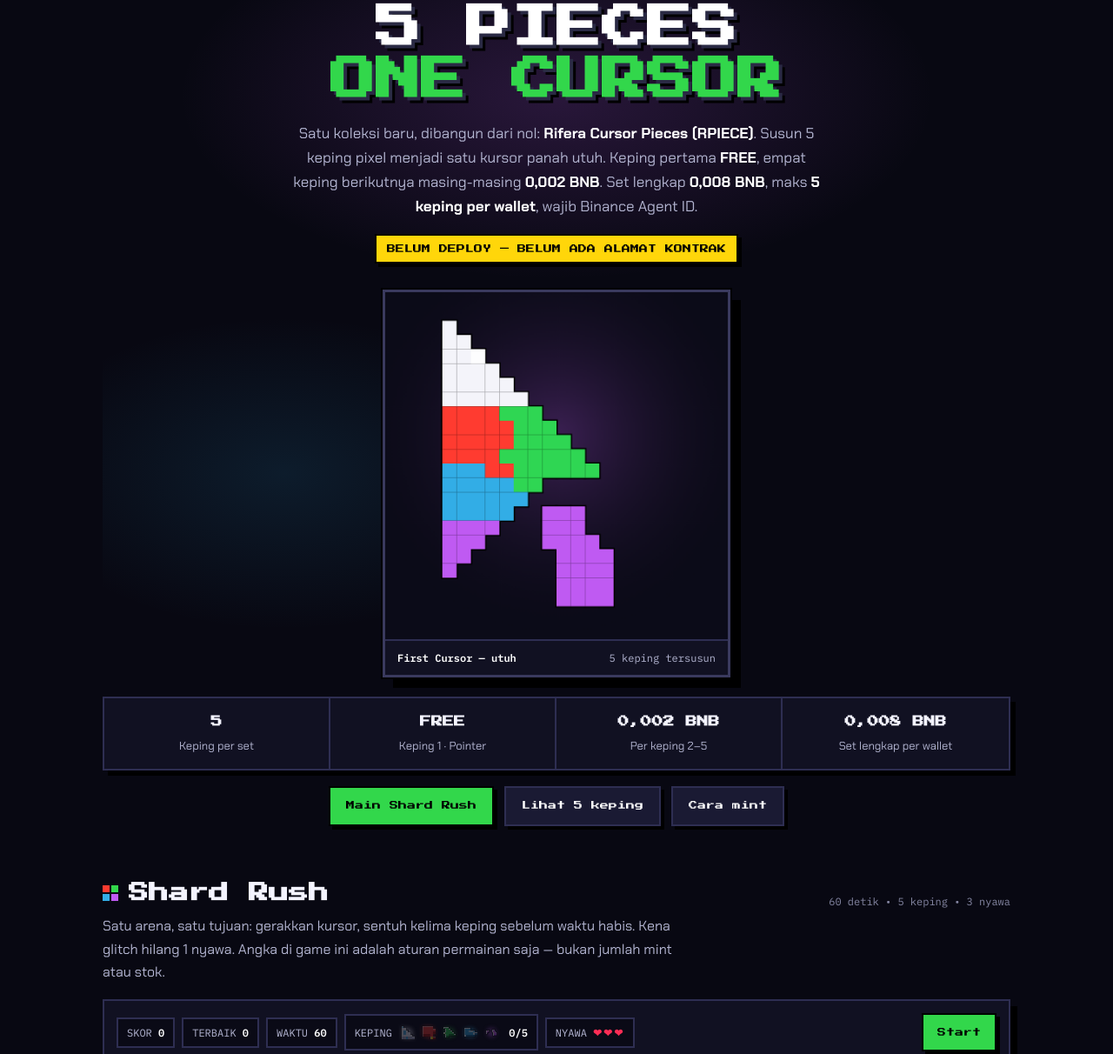
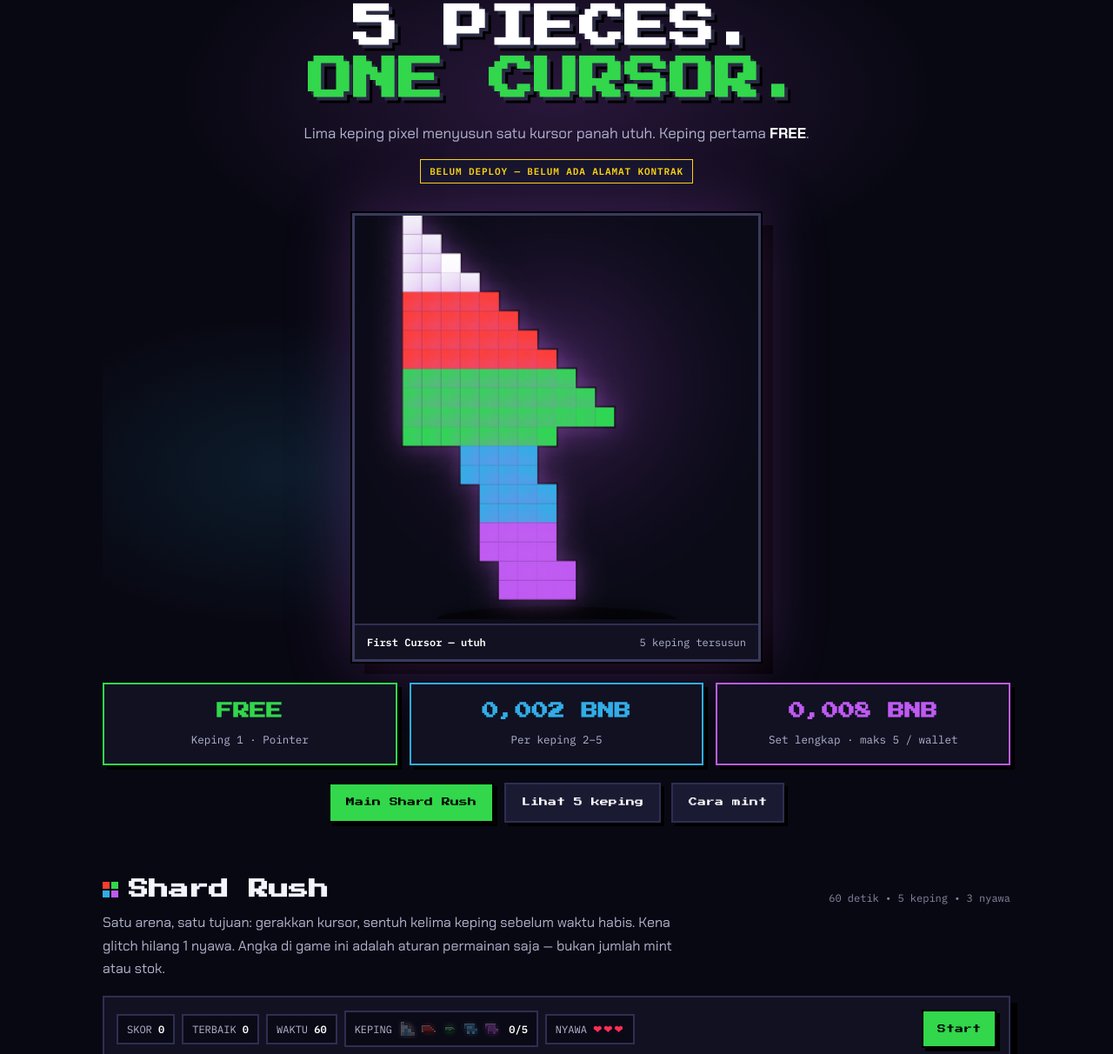
Before and after one commit to Rifera-creator/Rifftera, a plain HTML site: page index.html in a window 1280 px wide. Shown: the part 140-1352 px from the top of the page at 87% size. Drawn offline with Linux system fonts and the light colour scheme.

Commit message:
Fix cursor mask: single tail, no fork, no gap

```diff
--- a/index.html
+++ b/index.html
@@ -41,17 +41,16 @@ canvas.piece-art{image-rendering:pixelated;display:block}
 .hero h1 em{font-style:normal;color:var(--green)}
 .hero p{position:relative;max-width:620px;margin:16px auto 0;color:var(--muted);font-size:17px;line-height:1.65}
 .hero p b{color:#fff}
-.badge{display:inline-block;position:relative;margin-top:18px;font-family:"Press Start 2P";font-size:10px;background:var(--yellow);color:#000;border:2px solid #000;box-shadow:4px 4px 0 #000;padding:10px 12px}
-.hero-cursor{position:relative;margin:30px auto 4px;width:min(400px,88vw);border:3px solid #3a3a5e;background:#0b0b18;box-shadow:0 0 0 2px #000,12px 12px 0 #000}
+.badge{display:inline-block;position:relative;margin-top:16px;font-family:"IBM Plex Mono";font-size:11px;font-weight:600;letter-spacing:.08em;background:#14142a;color:var(--yellow);border:1.5px solid var(--yellow);padding:6px 10px}
+.hero-cursor{position:relative;margin:34px auto 4px;width:min(470px,94vw);border:3px solid #3a3a5e;background:#0b0b18;box-shadow:0 0 0 2px #000,0 0 70px rgba(191,90,242,.28),14px 14px 0 #000}
 .hero-cursor canvas{width:100%;height:auto}
 .hero-cursor figcaption{display:flex;justify-content:space-between;gap:8px;padding:12px 14px;border-top:2px solid var(--line);font-family:"IBM Plex Mono";font-size:12px;color:var(--muted);background:var(--panel);text-align:left}
 .hero-cursor figcaption b{color:#fff}
-.stats{display:grid;grid-template-columns:repeat(4,1fr);border:2px solid var(--line);background:var(--panel);box-shadow:6px 6px 0 #000;margin:22px 0 18px;position:relative}
-.stat{padding:17px;border-right:2px solid var(--line)}
-.stat:last-child{border-right:0}
-.stat b{font-family:"Press Start 2P";font-size:13px;display:block;margin-bottom:7px;line-height:1.5}
-.stat span{color:var(--muted);font-size:13px}
-@media(max-width:700px){.stats{grid-template-columns:1fr 1fr}.stat:nth-child(2){border-right:0}.stat:nth-child(1),.stat:nth-child(2){border-bottom:2px solid var(--line)}}
+.chips3{display:grid;grid-template-columns:repeat(3,1fr);gap:14px;margin:24px 0 20px;position:relative}
+.chip3{--cc:#fff;border:2px solid var(--cc);background:var(--panel);box-shadow:5px 5px 0 #000;padding:18px 14px;text-align:center}
+.chip3 b{font-family:"Press Start 2P";font-size:clamp(14px,3.4vw,19px);display:block;color:var(--cc);line-height:1.4;margin-bottom:8px}
+.chip3 span{color:var(--muted);font-size:12.5px;font-family:"IBM Plex Mono"}
+@media(max-width:640px){.chips3{grid-template-columns:1fr}}
 .hero-cta{display:flex;gap:12px;justify-content:center;flex-wrap:wrap;position:relative}
 .hero-cta .btn{padding:14px 18px}
 section{padding:52px 0 8px}
@@ -141,18 +140,17 @@ footer{margin-top:60px;border-top:2px solid var(--line);padding:26px 0 36px;colo
 <main id="top" class="wrap">
   <div class="hero">
     <div class="kicker">Rifera Cursor Pieces &bull; RPIECE &bull; BNB Chain</div>
-    <h1>5 PIECES<br><em>ONE CURSOR</em></h1>
-    <p>Satu koleksi baru, dibangun dari nol: <b>Rifera Cursor Pieces (RPIECE)</b>. Susun 5 keping pixel menjadi satu kursor panah utuh. Keping pertama <b>FREE</b>, empat keping berikutnya masing-masing <b>0,002 BNB</b>. Set lengkap <b>0,008 BNB</b>, maks <b>5 keping per wallet</b>, wajib Binance Agent ID.</p>
+    <h1>5 PIECES.<br><em>ONE CURSOR.</em></h1>
+    <p>Lima keping pixel menyusun satu kursor panah utuh. Keping pertama <b>FREE</b>.</p>
     <div><span class="badge">BELUM DEPLOY — BELUM ADA ALAMAT KONTRAK</span></div>
     <figure class="hero-cursor" style="margin-left:auto;margin-right:auto">
       <canvas id="heroCursor" width="400" height="400" role="img" aria-label="Kursor panah pixel utuh tersusun dari 5 keping RPIECE"></canvas>
       <figcaption><span><b>First Cursor — utuh</b></span><span>5 keping tersusun</span></figcaption>
     </figure>
-    <div class="stats">
-      <div class="stat"><b>5</b><span>Keping per set</span></div>
-      <div class="stat"><b>FREE</b><span>Keping 1 · Pointer</span></div>
-      <div class="stat"><b>0,002 BNB</b><span>Per keping 2–5</span></div>
-      <div class="stat"><b>0,008 BNB</b><span>Set lengkap per wallet</span></div>
+    <div class="chips3">
+      <div class="chip3" style="--cc:#32d74b"><b>FREE</b><span>Keping 1 · Pointer</span></div>
+      <div class="chip3" style="--cc:#32ade6"><b>0,002 BNB</b><span>Per keping 2–5</span></div>
+      <div class="chip3" style="--cc:#bf5af2"><b>0,008 BNB</b><span>Set lengkap · maks 5 / wallet</span></div>
     </div>
     <div class="hero-cta">
       <a class="btn btn-green" href="#game">Main Shard Rush</a>
@@ -191,13 +189,13 @@ footer{margin-top:60px;border-top:2px solid var(--line);padding:26px 0 36px;colo
 
   <section id="pieces">
     <div class="sec-head"><h2><span class="dots"><i></i><i></i><i></i><i></i></span> Lima keping</h2><span class="sec-note">RPIECE &bull; BELUM DEPLOY</span></div>
-    <p class="sec-sub">Setiap keping adalah pecahan asli dari satu kursor pixel yang sama — garis patahnya bergerigi dan saling mengunci. Mint berurutan, tidak bisa loncat: mulai dari Pointer, selesai di Void.</p>
+    <p class="sec-sub">Setiap keping adalah satu pita horizontal dari kursor pixel yang sama — lima warna bertumpuk menyusun satu panah utuh. Mint berurutan, tidak bisa loncat: mulai dari Pointer, selesai di Void.</p>
     <div class="pieces">
       <article class="piece" style="--pc:#eef0ff;--pg:rgba(238,240,255,.28)"><div class="piece-stage"><canvas class="shard-piece" data-piece="0" width="300" height="300" role="img" aria-label="Keping 1 Pointer — ujung lancip kursor pixel"></canvas></div><div class="pnum">KEPING 01 / 05</div><h3>1 · Pointer</h3><p>Ujung lancip. Titik mulai setiap kursor.</p><span class="price free">FREE</span></article>
-      <article class="piece" style="--pc:#ff3b30;--pg:rgba(255,59,48,.3)"><div class="piece-stage"><canvas class="shard-piece" data-piece="1" width="300" height="300" role="img" aria-label="Keping 2 Ember — badan kiri kursor pixel bergerigi"></canvas></div><div class="pnum">KEPING 02 / 05</div><h3>2 · Ember</h3><p>Badan bara. Menyala setelah Pointer terpasang.</p><span class="price paid">0,002 BNB</span></article>
-      <article class="piece" style="--pc:#32d74b;--pg:rgba(50,215,75,.28)"><div class="piece-stage"><canvas class="shard-piece" data-piece="2" width="300" height="300" role="img" aria-label="Keping 3 Verdant — diagonal tengah kursor pixel"></canvas></div><div class="pnum">KEPING 03 / 05</div><h3>3 · Verdant</h3><p>Diagonal hijau. Penyeimbang di tengah susunan.</p><span class="price paid">0,002 BNB</span></article>
-      <article class="piece" style="--pc:#32ade6;--pg:rgba(50,173,230,.3)"><div class="piece-stage"><canvas class="shard-piece" data-piece="3" width="300" height="300" role="img" aria-label="Keping 4 Frost — pinggang kursor pixel bertakik"></canvas></div><div class="pnum">KEPING 04 / 05</div><h3>4 · Frost</h3><p>Pinggang es. Mengunci bentuk kursor.</p><span class="price paid">0,002 BNB</span></article>
-      <article class="piece" style="--pc:#bf5af2;--pg:rgba(191,90,242,.32)"><div class="piece-stage"><canvas class="shard-piece" data-piece="4" width="300" height="300" role="img" aria-label="Keping 5 Void — ekor kursor pixel bercabang"></canvas></div><div class="pnum">KEPING 05 / 05</div><h3>5 · Void</h3><p>Ekor terakhir. Kursor utuh dan siap staking.</p><span class="price paid">0,002 BNB</span></article>
+      <article class="piece" style="--pc:#ff3b30;--pg:rgba(255,59,48,.3)"><div class="piece-stage"><canvas class="shard-piece" data-piece="1" width="300" height="300" role="img" aria-label="Keping 2 Ember — pita kedua kursor pixel"></canvas></div><div class="pnum">KEPING 02 / 05</div><h3>2 · Ember</h3><p>Badan bara. Menyala setelah Pointer terpasang.</p><span class="price paid">0,002 BNB</span></article>
+      <article class="piece" style="--pc:#32d74b;--pg:rgba(50,215,75,.28)"><div class="piece-stage"><canvas class="shard-piece" data-piece="2" width="300" height="300" role="img" aria-label="Keping 3 Verdant — pita tengah kursor pixel"></canvas></div><div class="pnum">KEPING 03 / 05</div><h3>3 · Verdant</h3><p>Pita hijau. Penyeimbang di tengah susunan.</p><span class="price paid">0,002 BNB</span></article>
+      <article class="piece" style="--pc:#32ade6;--pg:rgba(50,173,230,.3)"><div class="piece-stage"><canvas class="shard-piece" data-piece="3" width="300" height="300" role="img" aria-label="Keping 4 Frost — pita keempat kursor pixel"></canvas></div><div class="pnum">KEPING 04 / 05</div><h3>4 · Frost</h3><p>Pita es. Mengunci bentuk kursor.</p><span class="price paid">0,002 BNB</span></article>
+      <article class="piece" style="--pc:#bf5af2;--pg:rgba(191,90,242,.32)"><div class="piece-stage"><canvas class="shard-piece" data-piece="4" width="300" height="300" role="img" aria-label="Keping 5 Void — pita terbawah kursor pixel"></canvas></div><div class="pnum">KEPING 05 / 05</div><h3>5 · Void</h3><p>Ekor terakhir. Kursor utuh dan siap staking.</p><span class="price paid">0,002 BNB</span></article>
     </div>
     <div class="card" style="margin-top:20px">
       <h3>Aturan koleksi RPIECE</h3>
@@ -280,7 +278,7 @@ Lakukan sekarang, lalu laporkan keping yang didapat.</div>
   <section id="faq">
     <div class="sec-head"><h2><span class="dots"><i></i><i></i><i></i><i></i></span> FAQ</h2></div>
     <div class="faq">
-      <details open><summary>Apa itu Rifera Cursor Pieces?</summary><p>Koleksi NFT baru bernama RPIECE: satu kursor panah pixel yang dipecah jadi 5 keping — Pointer, Ember, Verdant, Frost, dan Void. Setiap keping beda bentuk patahnya, dan kelimanya menyusun satu kursor utuh.</p></details>
+      <details open><summary>Apa itu Rifera Cursor Pieces?</summary><p>Koleksi NFT baru bernama RPIECE: satu kursor panah pixel yang dipecah jadi 5 pita horizontal — Pointer, Ember, Verdant, Frost, dan Void. Kelima pita bertumpuk menyusun satu kursor utuh.</p></details>
       <details><summary>Sudah bisa mint?</summary><p>Belum. Kontrak RPIECE belum deploy dan belum ada alamat kontrak. Prompt mint di halaman ini disiapkan untuk dipakai setelah alamat resmi diumumkan. Jangan kirim BNB ke alamat mana pun yang mengatasnamakan RPIECE sebelum itu.</p></details>
       <details><summary>Berapa harga tiap keping?</summary><p>Keping 1 Pointer FREE (gas saja). Keping 2 Ember, 3 Verdant, 4 Frost, dan 5 Void masing-masing 0,002 BNB. Satu set lengkap total 0,008 BNB, maks 5 keping per wallet, mint wajib berurutan.</p></details>
       <details><summary>Kenapa harus pakai agent?</summary><p>Mint RPIECE wajib Binance Agent ID. Kamu kirim prompt 4 baris, agent kamu yang memanggil kontrak — tidak ada tombol mint manual untuk manusia.</p></details>
@@ -302,18 +300,14 @@ Lakukan sekarang, lalu laporkan keping yang didapat.</div>
 var MASK=[
 "1000000000000000","1100000000000000","1110000000000000","1111000000000000",
 "1111100000000000","1111110000000000","1111111000000000","1111111100000000",
-"1111111110000000","1111111111000000","1111111111100000","1111111000000000",
-"1111110000000000","1111100111000000","1111000111000000","1110000111100000",
-"1100000011110000","1000000011110000","0000000011110000","0000000011110000"];
+"1111111110000000","1111111111000000","1111111111100000","1111111100000000",
+"0001111000000000","0001111000000000","0000111100000000","0000111100000000",
+"0000111100000000","0000111100000000","0000011110000000","0000011110000000"];
 function pieceOf(r,c){
-  if(r<6) return 0;
-  if(r===6 && c===4) return 2;
-  if(r===9 && c===4) return 2;
-  if(r===10 && (c===3||c===4)) return 1;
-  if(r===13 && c>=7) return 4;
-  if(r<10 && c<5) return 1;
-  if(r<12 && c>=5) return 2;
-  if(r<14) return 3;
+  if(r<4) return 0;
+  if(r<8) return 1;
+  if(r<12) return 2;
+  if(r<16) return 3;
   return 4;
 }
 var DEFS=[
@@ -373,13 +367,19 @@ function drawFullCursor(cv){
   var g=ctx.createRadialGradient(S/2,S*0.42,10,S/2,S*0.42,S*0.62);
   g.addColorStop(0,'rgba(191,90,242,.25)'); g.addColorStop(1,'rgba(0,0,0,0)');
   ctx.fillStyle=g; ctx.fillRect(0,0,S,S);
-  var cols=16, rows=20, cell=S/24, ox=(S-cols*cell)/2, oy=(S-rows*cell)/2;
+  var cols=16, rows=20, cell=S/21, ox=(S-cols*cell)/2, oy=(S-rows*cell)/2-10;
+  ctx.save();
+  ctx.fillStyle='rgba(0,0,0,.55)'; ctx.shadowColor='rgba(0,0,0,.8)'; ctx.shadowBlur=18;
+  ctx.beginPath(); ctx.ellipse(S/2,oy+rows*cell+20,S*0.30,13,0,0,6.29); ctx.fill();
+  ctx.restore();
   ctx.fillStyle='#000';
   for(var r=0;r<rows;r++) for(var c=0;c<cols;c++) if(MASK[r][c]==='1') ctx.fillRect(ox+c*cell-1.5,oy+r*cell-1.5,cell+3,cell+3);
+  ctx.save(); ctx.shadowColor='rgba(191,90,242,.45)'; ctx.shadowBlur=26;
   for(var r2=0;r2<rows;r2++) for(var c2=0;c2<cols;c2++) if(MASK[r2][c2]==='1'){
     ctx.fillStyle=DEFS[pieceOf(r2,c2)].main;
     ctx.fillRect(ox+c2*cell,oy+r2*cell,cell,cell);
   }
+  ctx.restore();
   ctx.fillStyle='rgba(255,255,255,.85)';
   ctx.fillRect(ox+2*cell,oy+2*cell,cell,cell);
 }
```
